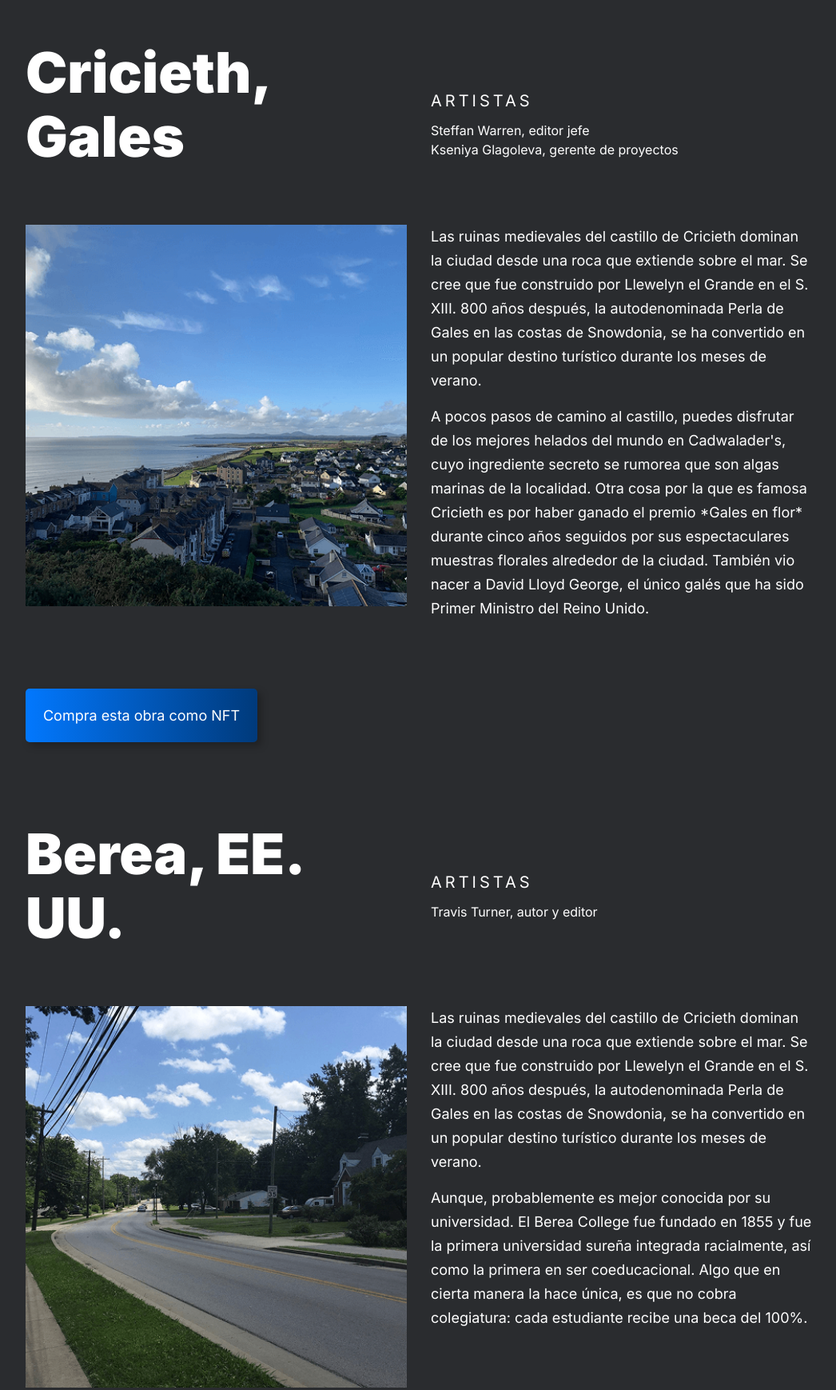
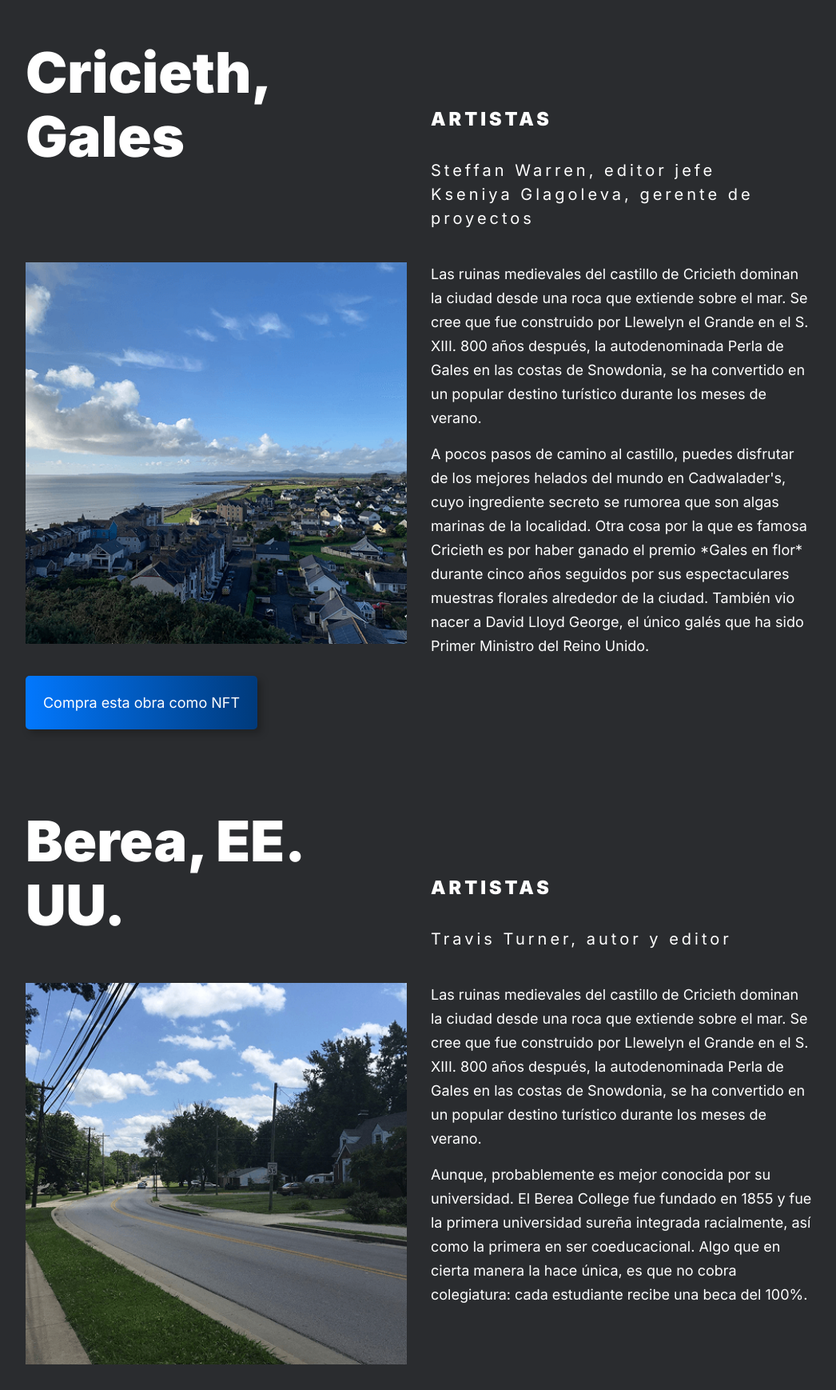
Before and after one commit to AlejaRairan/web_project_homeland, a plain HTML site: page index.html in a window 1280 px wide. Shown: the part 2320-4058 px from the top of the page at 80% size, without its empty margins (116-1162 px from the left). Drawn offline with Linux system fonts and the light colour scheme.

Commit message:
corrections

```diff
--- a/blocks/footer.css
+++ b/blocks/footer.css
@@ -9,6 +9,6 @@
 }
 @media screen and (max-width: 768px) {
   .footer {
-  margin: 30px 20px 0 20px;
+  margin: 30px 0;
   }
 }
--- a/blocks/grid.css
+++ b/blocks/grid.css
@@ -20,6 +20,6 @@
         display: flex;
         flex-direction: column;
         gap: 15px;
-        margin: 0 15px;
+        margin: 0;
     }
 }
--- a/blocks/place.css
+++ b/blocks/place.css
@@ -1,10 +1,13 @@
 .place {
     display: grid;
     grid-template-columns: 1fr 1fr;
-    grid-template-rows: auto auto auto;
+    grid-template-rows: auto auto 1fr;
     margin: 100px 148px;
+    row-gap: 40px;
     column-gap: 30px;
-    row-gap: 70px;
+    grid-template-areas: 'title subtitle'
+        'image text'
+        'link text';
 }
 
 .place__list {
@@ -12,11 +15,13 @@
     padding-left: 0;
     padding-top: 10px;
     margin: 0;
+
 }
 
 .place__title {
     font-size: 70px;
     line-height: 80px;
+    grid-area: title;
 
 }
 
@@ -27,6 +32,7 @@
     padding-top: 60px;
     margin: 0;
     letter-spacing: 0.2em;
+    grid-area: subtitle;
 }
 
 .place__text {
@@ -34,12 +40,17 @@
     line-height: 30px;
     padding-bottom: 15px;
     margin: 0;
+
+}
+.place__description {
+    grid-area: text;
 }
 
 .place__image {
     width: 100%;
-    height: auto;
-
+    grid-area: image;
+    display: block;
+    object-fit: cover;
 }
 .place__image:hover {
   opacity: 0.5;
@@ -55,6 +66,8 @@
     text-align: center;
     border-radius: 5px;
     box-shadow:5px 5px 10px rgba(0,0,0,0.25);
+    height: max-content;
+    grid-area: link;
 }
 .place__link:hover {
     background-image: linear-gradient(
@@ -103,7 +116,6 @@
         font-size: 30px;
         line-height: 35px;
         padding: 30px 15px 0 15px;
-
     }
 
     .place__subtitle {
@@ -129,7 +141,7 @@
 
     .place__link {
         text-align: center;
-        padding: 15px 30px;
+        padding: 15px 15px;
         font-size: 16px;
         margin: 20px 15px;
     }
--- a/index.html
+++ b/index.html
@@ -57,15 +57,15 @@
       <section>
         <div class="place">
           <h2 class="place__title"> Cricieth, Gales</h2>
-          <div>
-            <h3 class="place__subtitle">ARTISTAS</h3>
+          <div class="place__subtitle">
+            <h3 >ARTISTAS</h3>
             <ul class="place__list">
               <li>Steffan Warren, editor jefe</li>
               <li>Kseniya Glagoleva, gerente de proyectos</li>
             </ul>
           </div>
           <img class="place__image" src="images/Cricieth,Gales2.png" alt="Cricieth, Gales" />
-          <div>
+          <div class="place__description">
             <p class="place__text">Las ruinas medievales del castillo de Cricieth dominan la ciudad desde una
               roca que extiende sobre el mar. Se cree que fue construido por Llewelyn el Grande en el S. XIII. 800 años
               después, la autodenominada Perla de Gales en las costas de Snowdonia, se ha convertido en un popular
@@ -83,15 +83,15 @@
 
         <div class="place">
           <h2 class="place__title"> Berea, EE. UU.</h2>
-          <div>
-            <h3 class="place__subtitle">ARTISTAS</h3>
+          <div class="place__subtitle">
+            <h3>ARTISTAS</h3>
             <ul class="place__list">
               <li>Travis Turner, autor y editor</li>
 
             </ul>
           </div>
           <img class="place__image" src="images/Berea,EE.UU.png" alt="Berea, EE. UU." />
-          <div>
+          <div class="place__description">
             <p class="place__text">Las ruinas medievales del castillo de Cricieth dominan la ciudad desde una
               roca que extiende sobre el mar. Se cree que fue construido por Llewelyn el Grande en el S. XIII. 800 años
               después, la autodenominada Perla de Gales en las costas de Snowdonia, se ha convertido en un popular
@@ -107,14 +107,14 @@
         </div>
         <div class="place">
           <h2 class="place__title"> Muramvya, Burundi</h2>
-          <div>
-            <h3 class="place__subtitle">ARTISTAS</h3>
+          <div class="place__subtitle">
+            <h3>ARTISTAS</h3>
             <ul class="place__list">
               <li>Grevisse Kenguruka, editor técnico</li>
             </ul>
           </div>
           <img class="place__image" src="images/Muramvya,Burundi.png" alt="Muramvya, Burundi" />
-          <div>
+          <div class="place__description">
             <p class="place__text">Muramvya es una de las 18 provincias de Burundi. Durante la época del reino,
               Muramvya fue su capital; y en 2017, gracias a su paisaje cultural y natural, se añadió a la Lista
               provisional de patrimonio mundial de la UNESCO. Se encuentra ubicada en el centro de Burundi, entre las
@@ -130,20 +130,21 @@
               cúspides de las hermosas montañas de la Divisoria Congo-Nilo, cuyas alturas oscilan entre 1,550 y 2,660
               metros. Está lleno de hermosa vegetación, y es una fuente para los diversos ríos y arroyos que
               proporcionan agua alrededor del país.
+            </p>
           </div>
           <a href="https://www.theverge.com/22310188/nft-explainer-what-is-blockchain-crypto-art-faq" target="_blank"
             class="place__link">Compra esta obra como NFT</a>
         </div>
         <div class="place">
           <h2 class="place__title"> Coromoro, Santander</h2>
-          <div>
-            <h3 class="place__subtitle">ARTISTAS</h3>
+          <div class="place__subtitle">
+            <h3>ARTISTAS</h3>
             <ul class="place__list">
               <li>Alejandra Rairan, Ingeniera ambiental</li>
             </ul>
           </div>
           <img class="place__image" src="images/Coromoro,Santander.jpg" alt="Coromoro, Santander" />
-          <div>
+          <div class="place__description">
             <p class="place__text">Coromoro es un municipio colombiano ubicado en el departamento de Santander.
               Es conocido por su producción de café y su belleza natural, con paisajes montañosos y una rica
               biodiversidad. La cultura cafetera está muy presente en la vida de sus habitantes, y el municipio celebra
```
